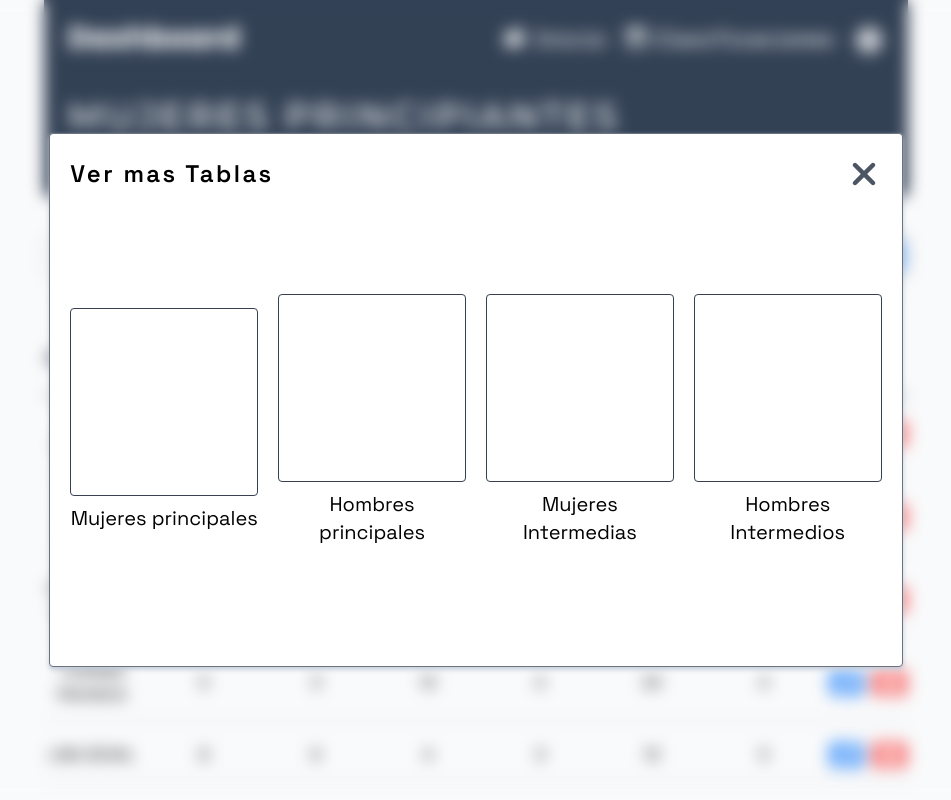
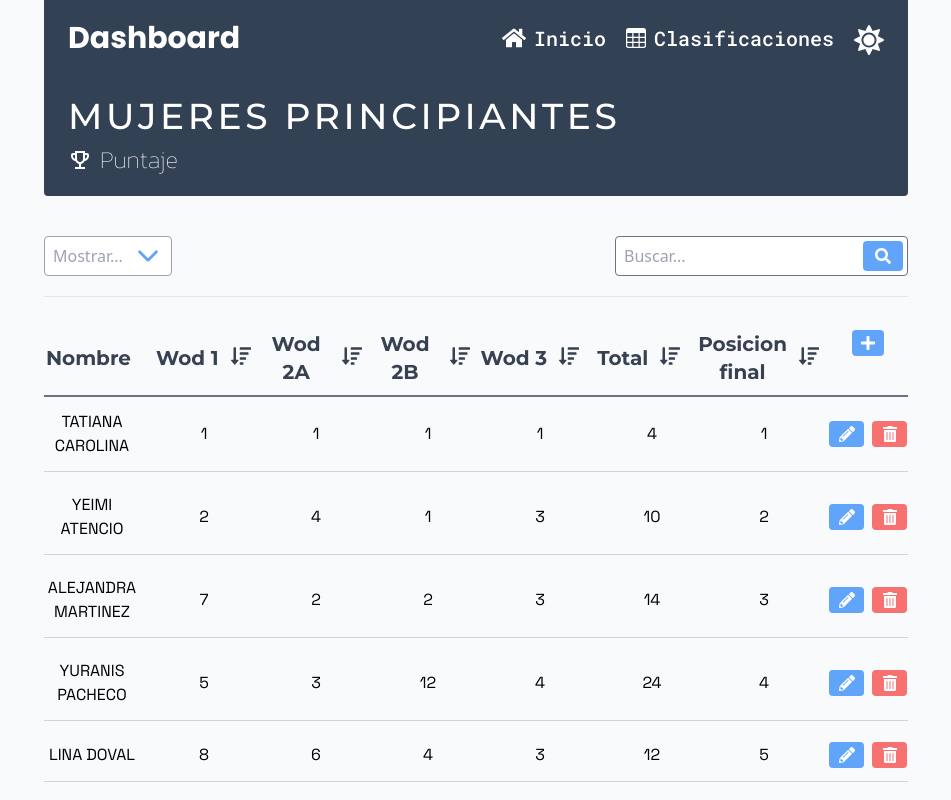
Before and after one commit to sweetPanel459/dashboard, a React (Vite) app: page / in a window 1280 px wide. Shown: the whole page, without its empty margins (164-1115 px from the left). Built offline with nearby package versions, Linux system fonts and the light colour scheme; a web font is replaced by a local one.

Commit message:
chore: Modal comment

```diff
--- a/src/pages/dashboard.jsx
+++ b/src/pages/dashboard.jsx
@@ -68,7 +68,7 @@ export const DashBoard = () => {
             </table>
          </div>
          {/* <EditRow /> */}
-         <ViewMoreTables />
+         {/* <ViewMoreTables /> */}
       </section>
    );
 };
```
